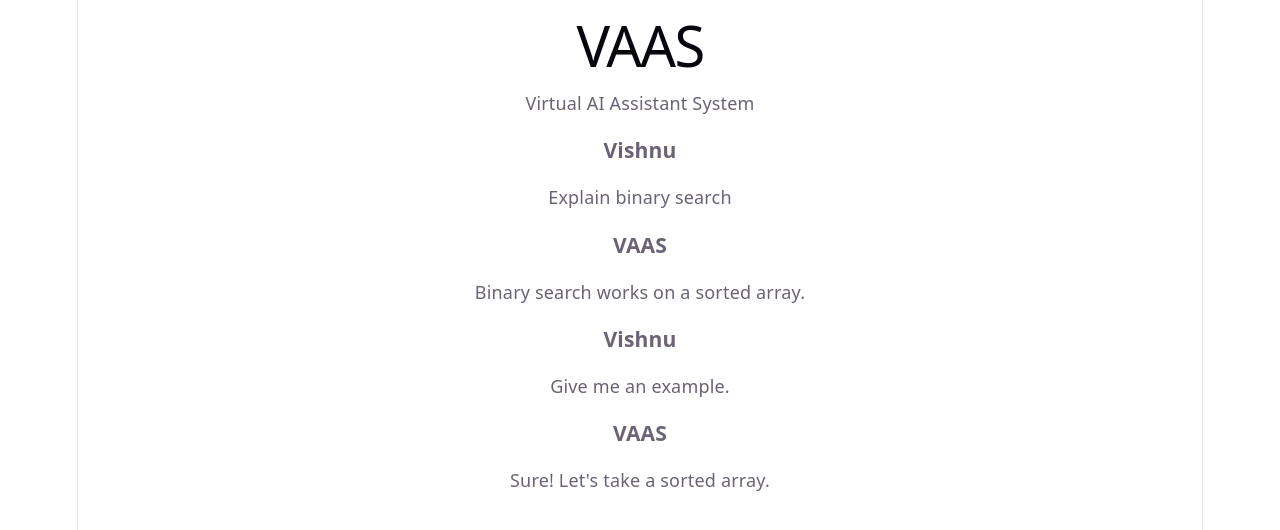
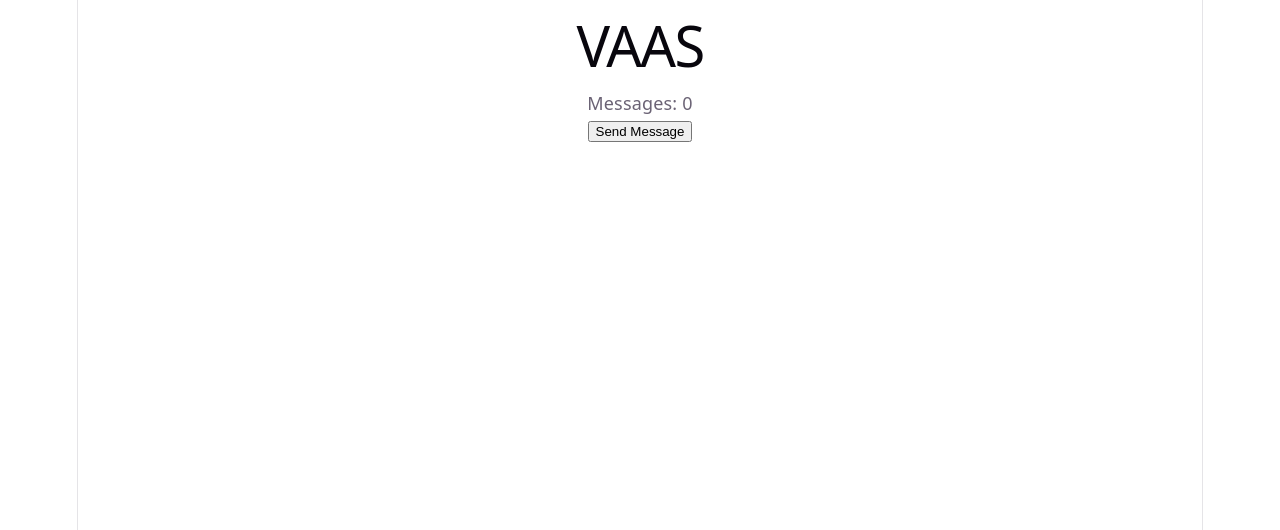
Before and after one commit to vishnuvardhankakara21/VAAS, a React (Vite) app in the folder client/: page / in a window 1280 px wide. Shown: the top 530 px of the page. Built offline with nearby package versions, Linux system fonts and the light colour scheme.

Commit message:
Learn React state with useState

```diff
--- a/client/src/App.jsx
+++ b/client/src/App.jsx
@@ -1,39 +1,21 @@
-import './App.css'
-
-function Message({ sender, text }) {
-  return (
-    <div>
-      <h3>{sender}</h3>
-      <p>{text}</p>
-    </div>
-  )
-}
+import { useState } from "react"
 
 function App() {
+  const [messageCount, setMessageCount] = useState(0)
+
+  function sendMessage() {
+    setMessageCount(prev => prev + 1)
+  }
+
   return (
     <div>
       <h1>VAAS</h1>
-      <p>Virtual AI Assistant System</p>
 
-      <Message
-        sender="Vishnu"
-        text="Explain binary search"
-      />
+      <p>Messages: {messageCount}</p>
 
-      <Message
-        sender="VAAS"
-        text="Binary search works on a sorted array."
-      />
-
-      <Message
-        sender="Vishnu"
-        text="Give me an example."
-      />
-
-      <Message
-        sender="VAAS"
-        text="Sure! Let's take a sorted array."
-      />
+      <button onClick={sendMessage}>
+        Send Message
+      </button>
     </div>
   )
 }
```
